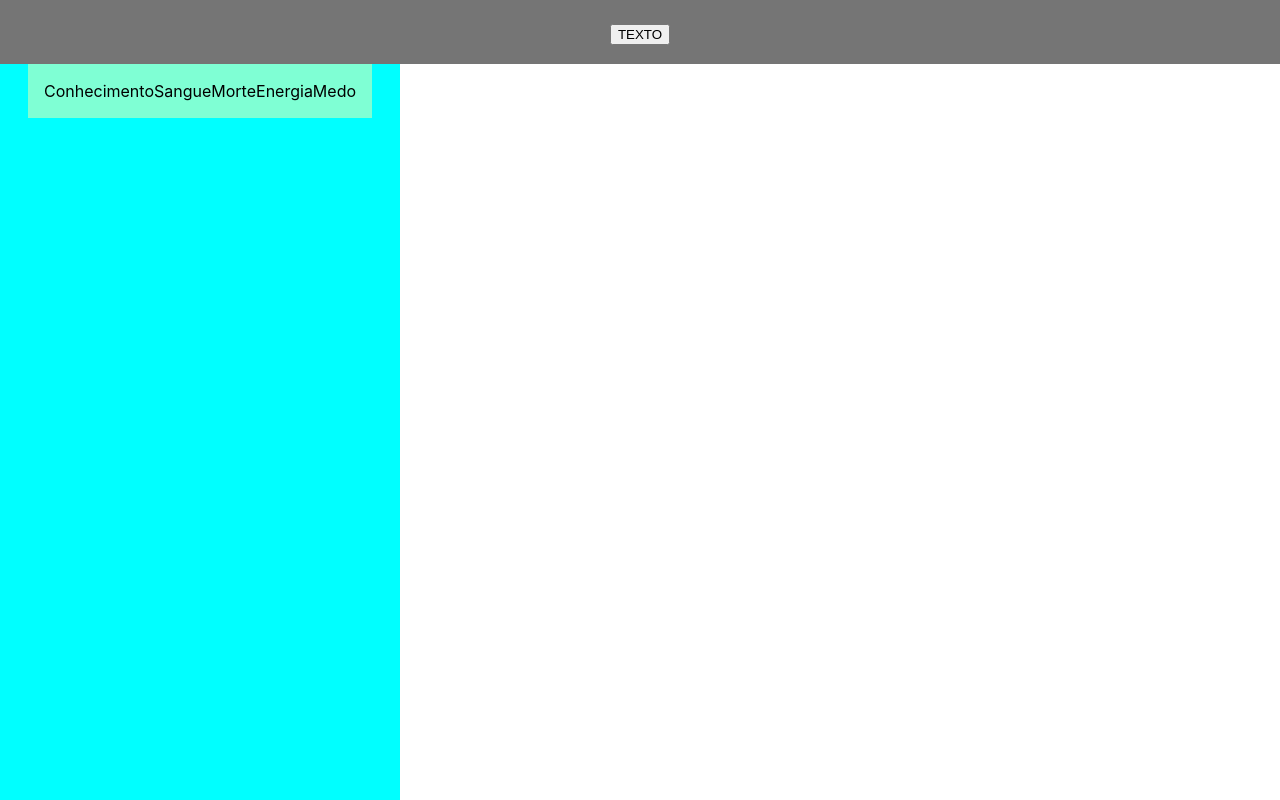
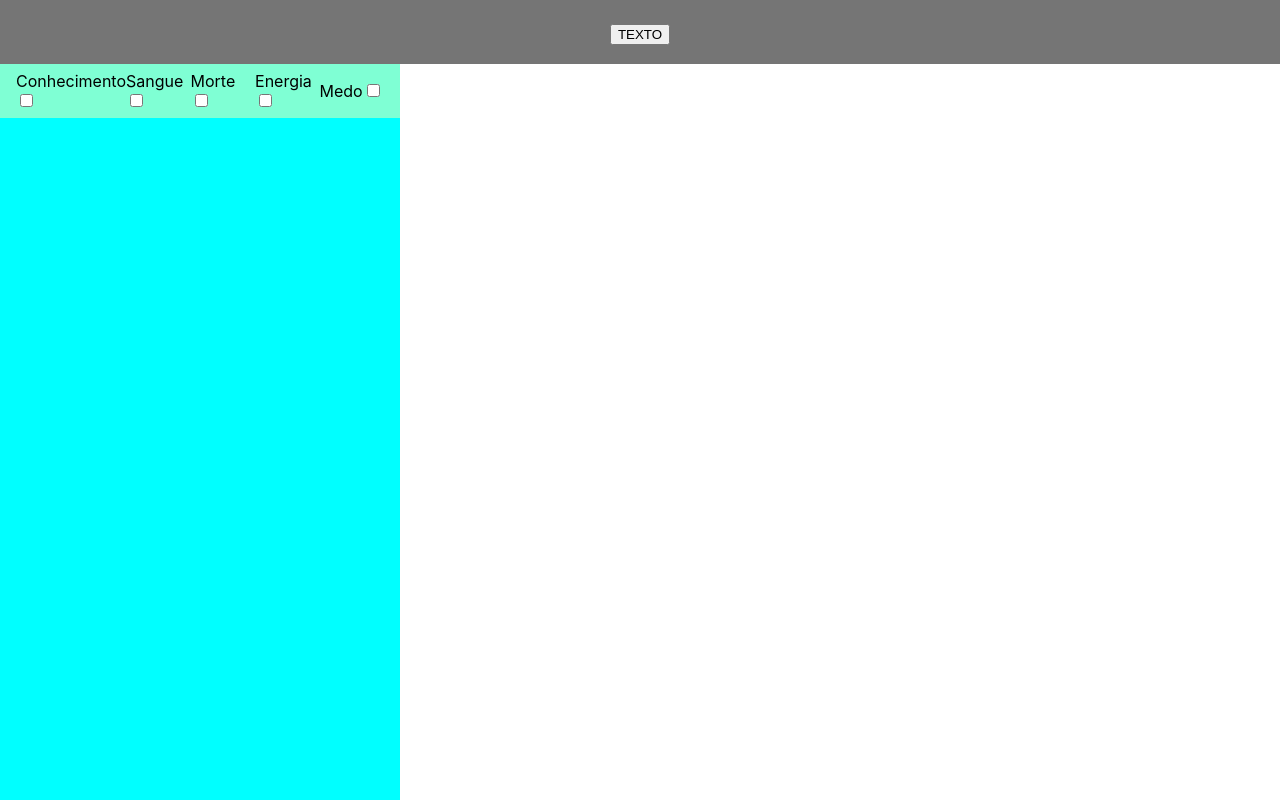
Before and after one commit to gmesmo/ordemparanormal, a React (Create React App) app: page / in a window 1280 px wide. Built offline with nearby package versions, Linux system fonts and the light colour scheme.

Commit message:
option & sidemenu

```diff
--- a/src/components/SideMenu.css
+++ b/src/components/SideMenu.css
@@ -16,3 +16,7 @@
     align-items: center;
     background-color: aquamarine;
 }
+
+.Option {
+    width: 100%;
+}
--- a/src/components/SideMenu.jsx
+++ b/src/components/SideMenu.jsx
@@ -17,7 +17,11 @@ const SideMenu = () => {
             <div className="SideMenu">
                 <div className="Side-Content">
                     {elementos.map((elemento =>
-                        elemento.nome
+                        (<div className={elemento.nome} className="Option">
+                            {elemento.nome}
+                            <input type="checkbox"/>
+                        </div>
+                        )
                     ))}
                 </div>
             </div>
```
